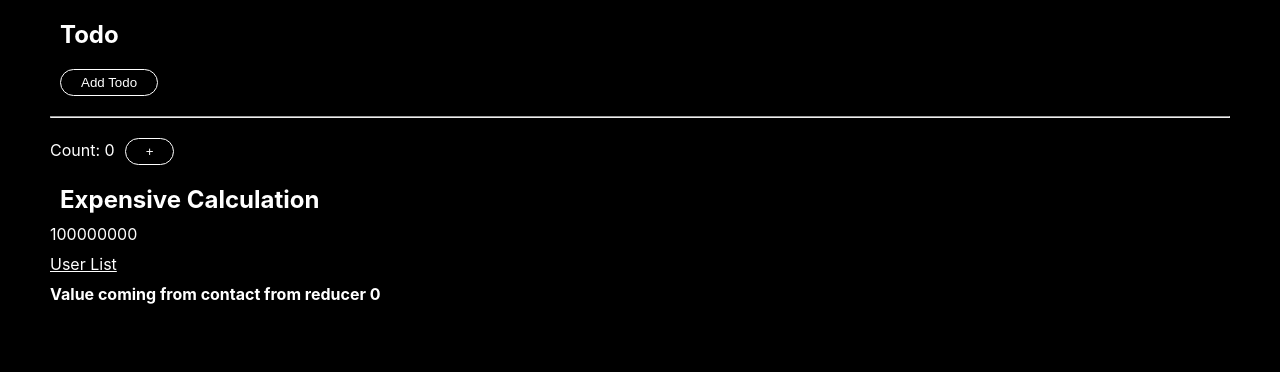
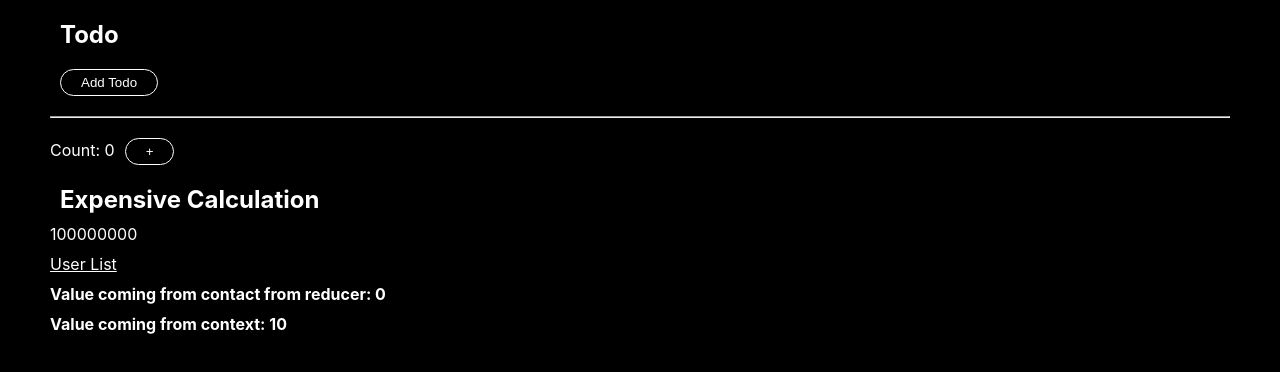
Before and after one commit to Kishan-Kumar-Zalavadia/React-Practice, a React (Create React App) app: page /todo in a window 1280 px wide. Shown: the top 372 px of the page. Built offline with nearby package versions, Linux system fonts and the light colour scheme.

Commit message:
Display the context API value

```diff
--- /dev/null
+++ b/src/context/CountContext.jsx
@@ -0,0 +1,19 @@
+import React, { createContext, useState } from "react";
+
+// ! Create context
+const CountContext = createContext();
+
+// * Create for single feature
+
+function CountProvider({ children }) {
+  const [countDetails, setCountDetails] = useState({
+    countFromContext: 10,
+  });
+
+  return (
+    <CountContext.Provider value={countDetails}>
+      {children}
+    </CountContext.Provider>
+  );
+}
+export { CountProvider, CountContext };
--- a/src/screens/Todo.jsx
+++ b/src/screens/Todo.jsx
@@ -1,6 +1,7 @@
-import React, { useEffect, useMemo, useState } from "react";
+import React, { useContext, useEffect, useMemo, useState } from "react";
 import { useSelector } from "react-redux";
 import { Link, Navigate } from "react-router-dom";
+import { CountContext } from "../context/CountContext";
 
 const expensiveCalculation = (num) => {
   console.log("Calculating...");
@@ -16,6 +17,11 @@ export default function Todo() {
 
   // ! use the global value from contact page using redux
   const val = useSelector((state) => state.value);
+
+  // ! use the value coming from Count Context API
+  const contextObject = useContext(CountContext);
+  // * The value coming from context is an `object`
+  console.log("Context: " + contextObject);
 
   // const calculation = expensiveCalculation();
   // ! useMemo
@@ -55,7 +61,8 @@ export default function Todo() {
       {/* // * Navigate directly to about if count = 5 */}
       {count === 5 && <Navigate to={"/about"}> About </Navigate>}
 
-      <h4>Value coming from contact from reducer {val}</h4>
+      <h4>Value coming from contact from reducer: {val}</h4>
+      <h4>Value coming from context: {contextObject.countFromContext}</h4>
     </div>
   );
 }
```
Also changed, not shown: src/App.js (+5 -17 lines).
